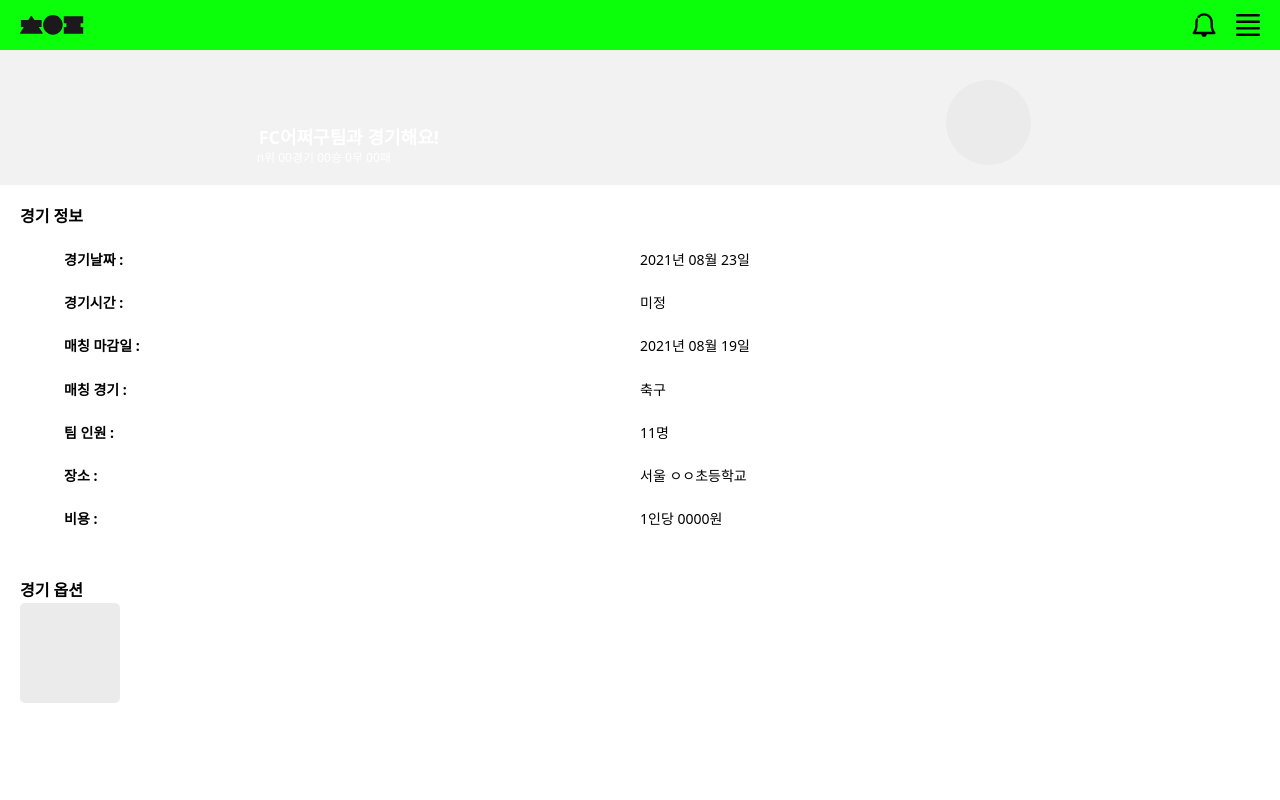
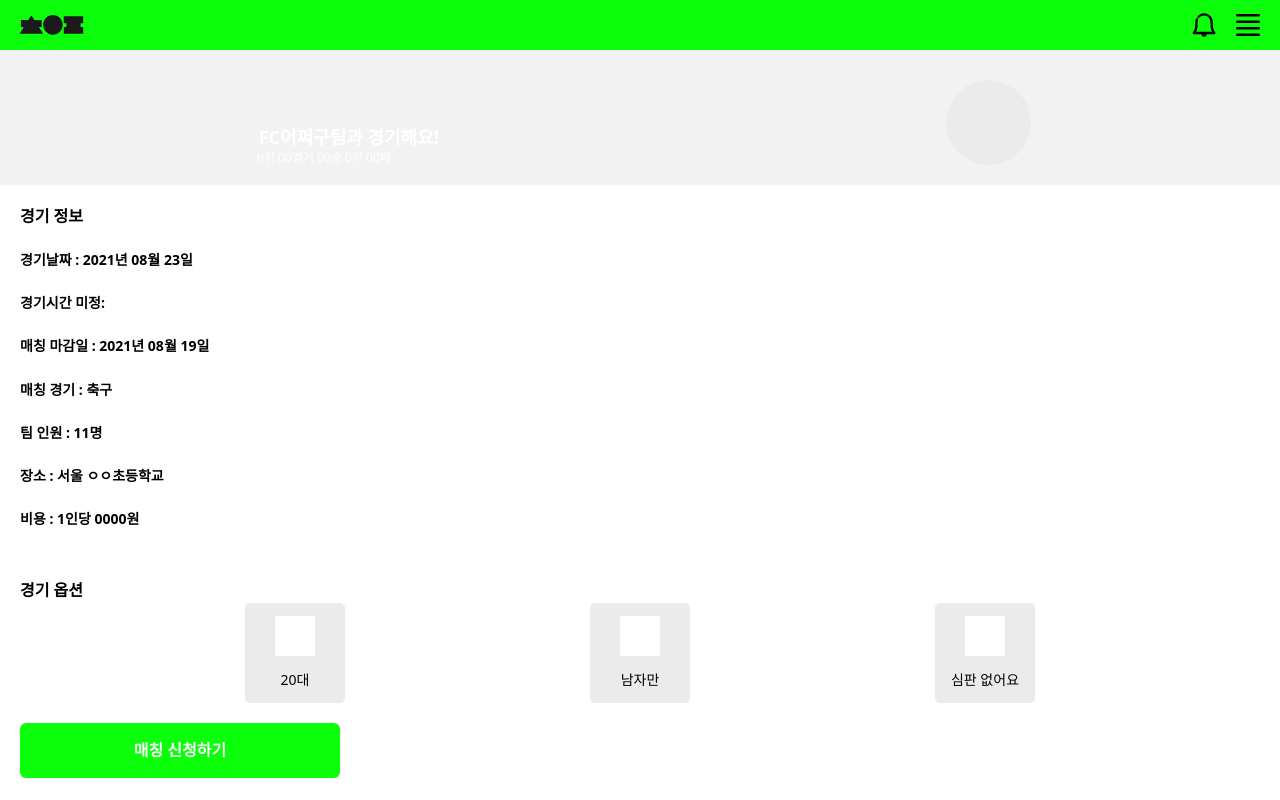
Before and after one commit to dsm-football/football-frontend, a React (Create React App) app: page /MatchDetail in a window 1280 px wide. Built offline with nearby package versions, Linux system fonts and the light colour scheme.

Commit message:
⚡️ :: 매칭 신청 상세페에지 퍼블리싱 완료

```diff
--- a/src/components/matchDetail/MatchDetail.tsx
+++ b/src/components/matchDetail/MatchDetail.tsx
@@ -19,9 +19,21 @@ const Match = () => {
                 <Explain />
             </S.List>
             <S.Option>경기 옵션</S.Option>
-            <S.OptionList>
-
-            </S.OptionList>
+            <S.OptionDiv>
+                <S.OptionList>
+                    <S.Emotion />
+                    <S.OptiaonName>20대</S.OptiaonName>
+                </S.OptionList>
+                <S.OptionList>
+                    <S.Emotion />
+                    <S.OptiaonName>남자만</S.OptiaonName>
+                </S.OptionList>
+                <S.OptionList>
+                    <S.Emotion />
+                    <S.OptiaonName>심판 없어요</S.OptiaonName>
+                </S.OptionList>
+            </S.OptionDiv>
+            <S.Apply>매칭 신청하기</S.Apply>
         </>
     );
 };
--- a/src/components/matchDetail/function.tsx
+++ b/src/components/matchDetail/function.tsx
@@ -2,11 +2,10 @@ import React from 'react';
 import * as S from './style';
 
 const Explain = () =>{
-    const arr1 = ['경기날짜 : ', '경기시간 : ','매칭 마감일 : ', '매칭 경기 : ',
-                  '팀 인원 : ', '장소 : ', '비용 : '];
-
-    const arr2 = ['2021년 08월 23일', '미정', '2021년 08월 19일', '축구', '11명',
-                  '서울 ㅇㅇ초등학교', '1인당 0000원']
+    const arr1 = ['경기날짜 : 2021년 08월 23일',
+                  '경기시간 미정: ', '매칭 마감일 : 2021년 08월 19일',
+                  '매칭 경기 : 축구', '팀 인원 : 11명', '장소 : 서울 ㅇㅇ초등학교',
+                  '비용 : 1인당 0000원'];
 
     return(
         <>
@@ -17,13 +16,6 @@ const Explain = () =>{
                     </div>
                 ))}
             </S.Detail>
-            <S.Decide>
-                {arr2.map((el, index) => (
-                    <div key={index}>
-                        {el}
-                    </div>
-                ))}
-            </S.Decide>
         </>
     );
 }
--- a/src/components/matchDetail/style.tsx
+++ b/src/components/matchDetail/style.tsx
@@ -56,11 +56,11 @@ export const Information = styled.div`
 export const List = styled.div`
     width: 100%;
     display: flex;
-    justify-content:center;
+    justify-content: flex-start;
+    padding-left: 20px;
 `
 
 export const Detail = styled.div`
-    width: 45%;
     height: 40vh;
     font-weight: 600;
     font-size: 14px;
@@ -68,11 +68,6 @@ export const Detail = styled.div`
     display: flex;
     flex-direction: column;
     justify-content: space-evenly;
-`
-
-export const Decide = styled(Detail)`
-    font-weight: 500;
-    font-size: 14px;
 `
 
 export const Option = styled.div`
@@ -89,7 +84,8 @@ export const OptionDiv = styled.div`
     width: 100%;
     height: 30%;
     display: flex;
-    justify-content: space-around;
+    justify-content: space-evenly;
+    margin-bottom: 20px;
 `
 
 export const OptionList = styled.div`
@@ -97,5 +93,39 @@ export const OptionList = styled.div`
     height: 100px;
     background-color: #EBEBEB;
     border-radius: 5px;
+    display: flex;
+    justify-content: space-evenly;
+    flex-direction: column;
+`
+
+export const Apply = styled.div`
+    width: 320px;
+    height: 55px;
+    background-color: #0BFF0B;
+    border-radius: 6px;
     margin-left: 20px;
+    padding-top: 16px;
+    text-align: center;
+    font-weight: 600;
+    font-size: 16px;
+    line-height: 22px;
+    color: #FFFFFF;
 `
+
+export const Emotion = styled.div`
+    width: 40px;
+    height: 40px;
+    display: flex;
+    margin-left: 30px;
+    background-color: #FFFFFF;
+`
+
+export const OptiaonName = styled.div`
+    width: 100px;
+    height: 20px;
+    font-weight: 500;
+    font-size: 14px;
+    line-height: 19px;
+    text-align: center;
+    color: #000000;
+`
```
